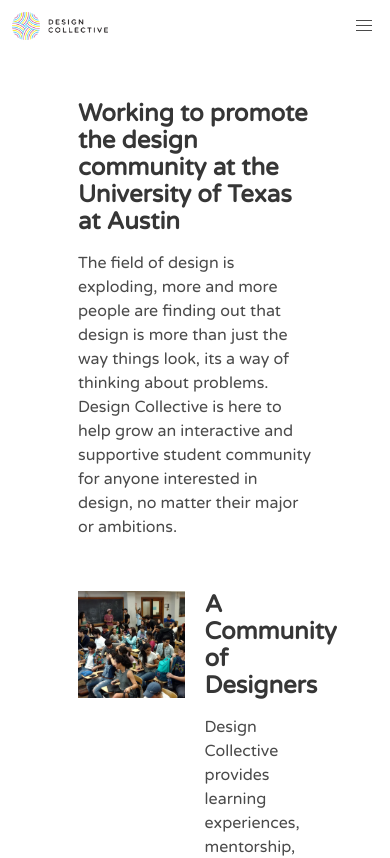
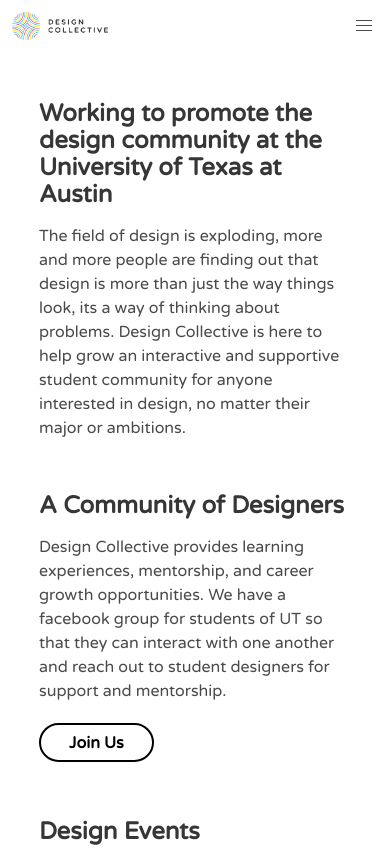
Before and after one commit to Jaredk3nt/Design-Collective, a Vue app: page / in a window 390 px wide. Shown: the top 858 px of the page. Built offline with nearby package versions, Linux system fonts and the light colour scheme.

Commit message:
Mobile layout to the site

```diff
--- a/index.html
+++ b/index.html
@@ -2,6 +2,7 @@
 <html>
   <head>
     <meta charset="utf-8">
+    <meta name="viewport" content="width=device-width, initial-scale=1">
     <title>design-collective</title>
   </head>
   <body>
--- a/src/components/Event.vue
+++ b/src/components/Event.vue
@@ -29,6 +29,10 @@
     padding: 0em 5em;
     margin: 2em 0em;
 
+    @media screen and (max-width: 1200px) {
+        padding: 0em;
+    }
+
     .day-left {
         position: absolute;
         font-size: 2rem;
@@ -39,6 +43,11 @@
         margin-left: 4em;
         border-left: 3px $black solid;
         padding: .5em 0em .5em 2em;
+
+        @media screen and (max-width: 1200px) {
+            margin-left: 2.5em;
+            padding: .5em 0em .5em 1.5em;
+        }
 
         .event-title {
             font-size: 1.5rem;
--- a/src/components/ImgDisplay.vue
+++ b/src/components/ImgDisplay.vue
@@ -67,6 +67,10 @@
             img {
                 width: 100%;
             }
+
+            @media screen and (max-width: 1200px) {
+        		display: none;
+        	}
         }
         .content-container {
             flex: 1;
@@ -74,6 +78,11 @@
             box-sizing: border-box;
             vertical-align: top;
             padding-left: 1.2rem;
+
+            @media screen and (max-width: 1200px) {
+        		padding-left: 0rem;
+                width: 90%;
+        	}
 
             .content {
                 display: flex;
--- a/src/components/ImgGrid.vue
+++ b/src/components/ImgGrid.vue
@@ -64,6 +64,7 @@
         position: relative;
         box-sizing: inherit;
         height: 96.5%;
+        //box-sizing: border-box;
 
         &:hover {
             cursor: pointer;
@@ -86,10 +87,12 @@
             background-color: rgba(0, 0, 0, .5);
             color: #fff;
             text-align: center;
+            //box-sizing: border-box;
 
             @media screen and (max-width: 1200px) {
         		background-color: rgba(0, 0, 0, .25);
                 opacity: 1;
+                height: 98.5%;
         	}
         }
 
--- a/src/main.scss
+++ b/src/main.scss
@@ -31,6 +31,10 @@
         padding: 6.25em 0em 3.25em;
         width: 75%;
 
+        @media screen and (max-width: 1200px) {
+            width: 80%;
+        }
+
         .content {
             h3 {
                 font-weight: 600;
@@ -48,6 +52,10 @@
     @extend .page-container;
     .page-body {
         width: 60%;
+
+        @media screen and (max-width: 1200px) {
+            width: 80%;
+        }
     }
 }
 
@@ -73,6 +81,10 @@
     border-radius: 25px;
     color: $black;
     overflow: hidden;
+
+    @media screen and (max-width: 1200px) {
+        margin: .25em 0em;
+    }
 
     -webkit-transform: perspective(1px) translateZ(0);
     transform: perspective(1px) translateZ(0);
```
